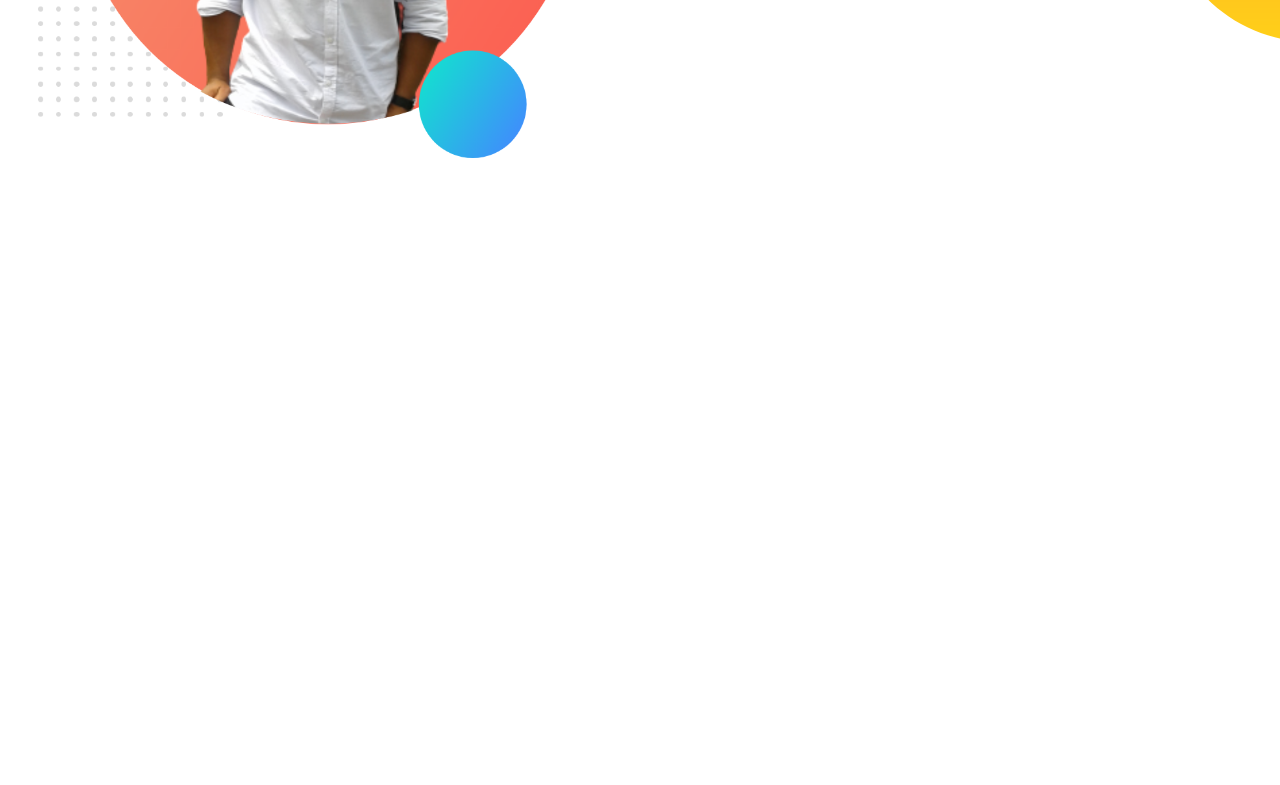
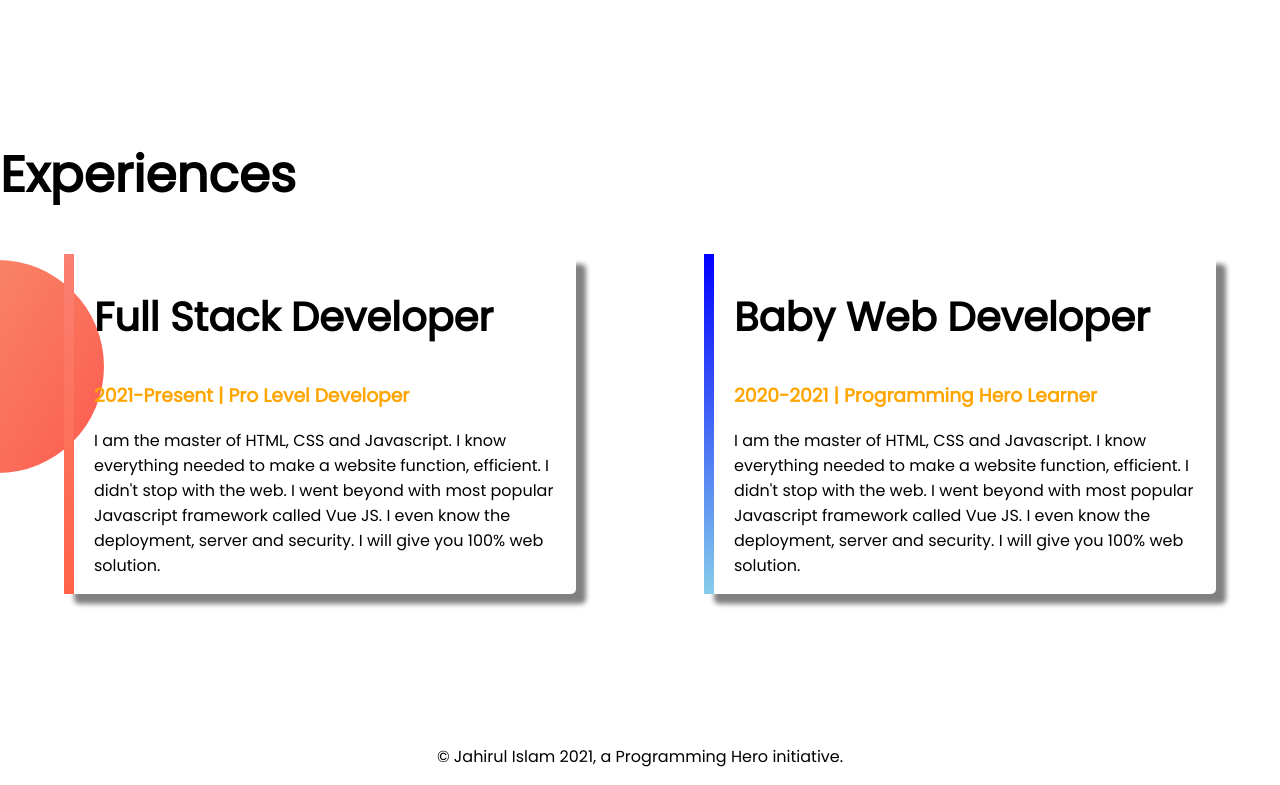
Before and after one commit to iamjahirulislam/developer-porfolio, a plain HTML site: page index.html in a window 1280 px wide. Shown: the part 1074-1859 px from the top of the page. Before the commit the page ends 1389 px from the top, so only its background shows below. Drawn offline with Linux system fonts and the light colour scheme.

Commit message:
Last section

```diff
--- a/index.html
+++ b/index.html
@@ -14,7 +14,7 @@
 </head>
 
 <body>
-    <section class="top-banner">
+    <section class="top-banner flexible-container">
         <div class="half-width">
             <h1>Welcome To</h1>
             <h1><span class="orange-color">Jahirul Islam</span> World!</h1>
@@ -30,7 +30,7 @@
             <img src="images/my-bg (2).png" alt="">
         </div>
     </section>
-    <section class="dream-big">
+    <section class="dream-big flexible-container">
         <div class="half-width">
             <img src="images/my-bg (3).png" alt="">
         </div>
@@ -43,6 +43,30 @@
                 RESUME</a>
         </div>
     </section>
+    <section class="experience-area">
+        <h1>Experiences</h1>
+        <div class="flexible-container">
+            <div id="web-dev-experience1" class="experience-item">
+                <h2>Full Stack Developer</h2>
+                <h3 class="orange-color">2021-Present | Pro Level Developer</h3>
+                <p>I am the master of HTML, CSS and Javascript. I know everything needed to make a website function,
+                    efficient. I didn't stop with the web. I went beyond with most popular Javascript framework called
+                    Vue
+                    JS. I even know the deployment, server and security. I will give you 100% web solution.</p>
+            </div>
+            <div id="web-dev-experience" class="experience-item">
+                <h2>Baby Web Developer</h2>
+                <h3 class="orange-color">2020-2021 | Programming Hero Learner</h3>
+                <p>I am the master of HTML, CSS and Javascript. I know everything needed to make a website function,
+                    efficient. I didn't stop with the web. I went beyond with most popular Javascript framework called
+                    Vue
+                    JS. I even know the deployment, server and security. I will give you 100% web solution.</p>
+            </div>
+        </div>
+    </section>
+    <footer>
+        <p>© Jahirul Islam 2021, a Programming Hero initiative.</p>
+    </footer>
 
 </body>
 
--- a/style.css
+++ b/style.css
@@ -5,10 +5,13 @@
 h1{
     font-size: 50px;
 }
+h2{
+    font-size: 40px;
+}
 .orange-color{
     color: orange;
 }
-section{
+.flexible-container{
     display: flex;
     margin-bottom: 150px;
 }
@@ -37,3 +40,29 @@
     background-repeat: no-repeat;
     background-position: right;
 }
+.experience-item{
+    width: 40%;
+    margin-left: 5%;
+    margin-right: 5%;
+    box-shadow: 10px 10px 5px grey;
+    border-radius: 5px;
+    padding-left: 20px;
+}
+.experience-area{
+    background-image: url(images/exp-bg.png);
+    background-repeat: no-repeat;
+    background-position: left;
+}
+#web-dev-experience{
+    border-left: 10px solid;
+    border-image: linear-gradient(blue,skyblue);
+    border-image-slice: 1;
+}
+#web-dev-experience1{
+    border-left: 10px solid;
+    border-image: linear-gradient(salmon,tomato);
+    border-image-slice: 1;
+}
+footer p{
+    text-align: center;
+}
```
Also changed, not shown: images/FB_IMG_1584899325192.jpg (deleted), images/FB_IMG_1584899490833.jpg (deleted), images/FB_IMG_1584899508518.jpg (deleted), images/jhankar.png (deleted), images/jhankar2.png (deleted), images/my-bg (3).png (deleted), images/my-bg2 (2).png (deleted), images/received_2802038633242570.jpeg (deleted), images/received_2886807471343541.jpeg (deleted), images/received_339578557379368.jpeg (deleted), images/received_405832760563675.jpeg (deleted), images/received_688980305289705.jpeg (deleted), 1 other file.
